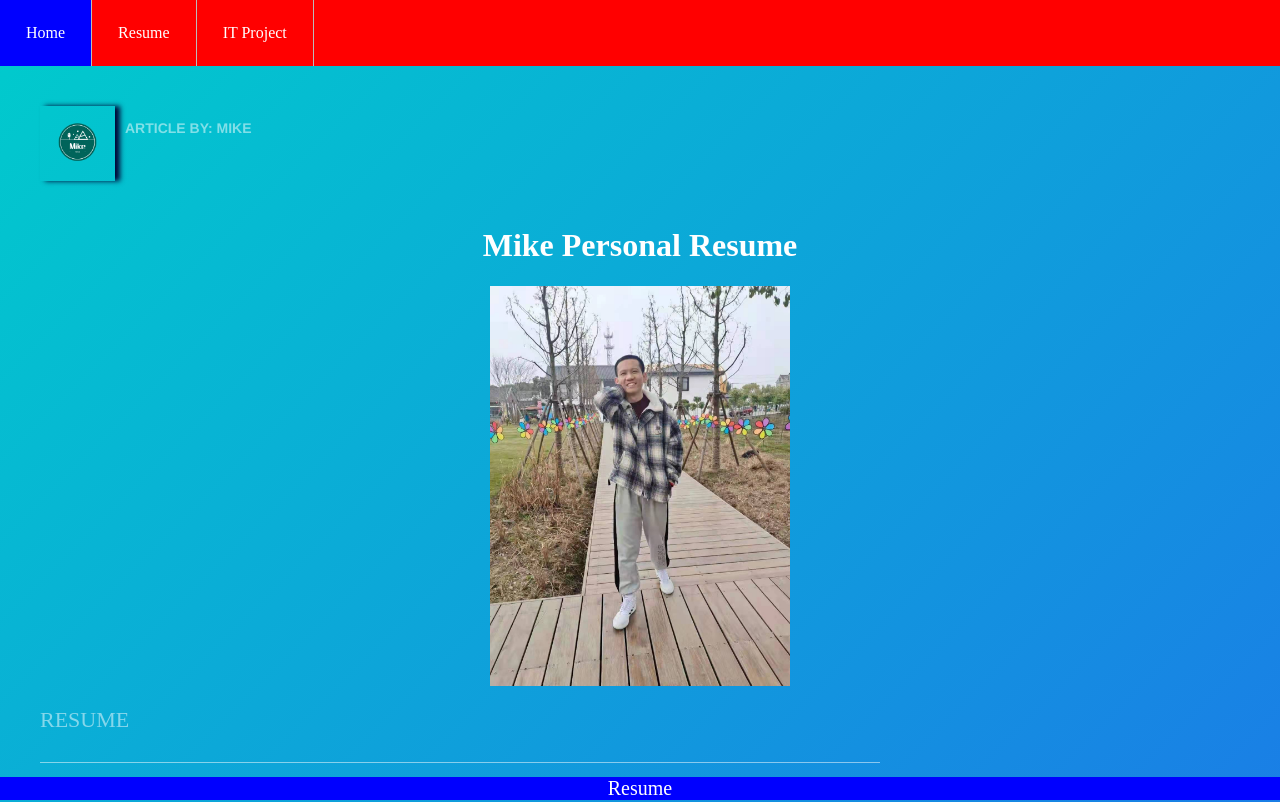
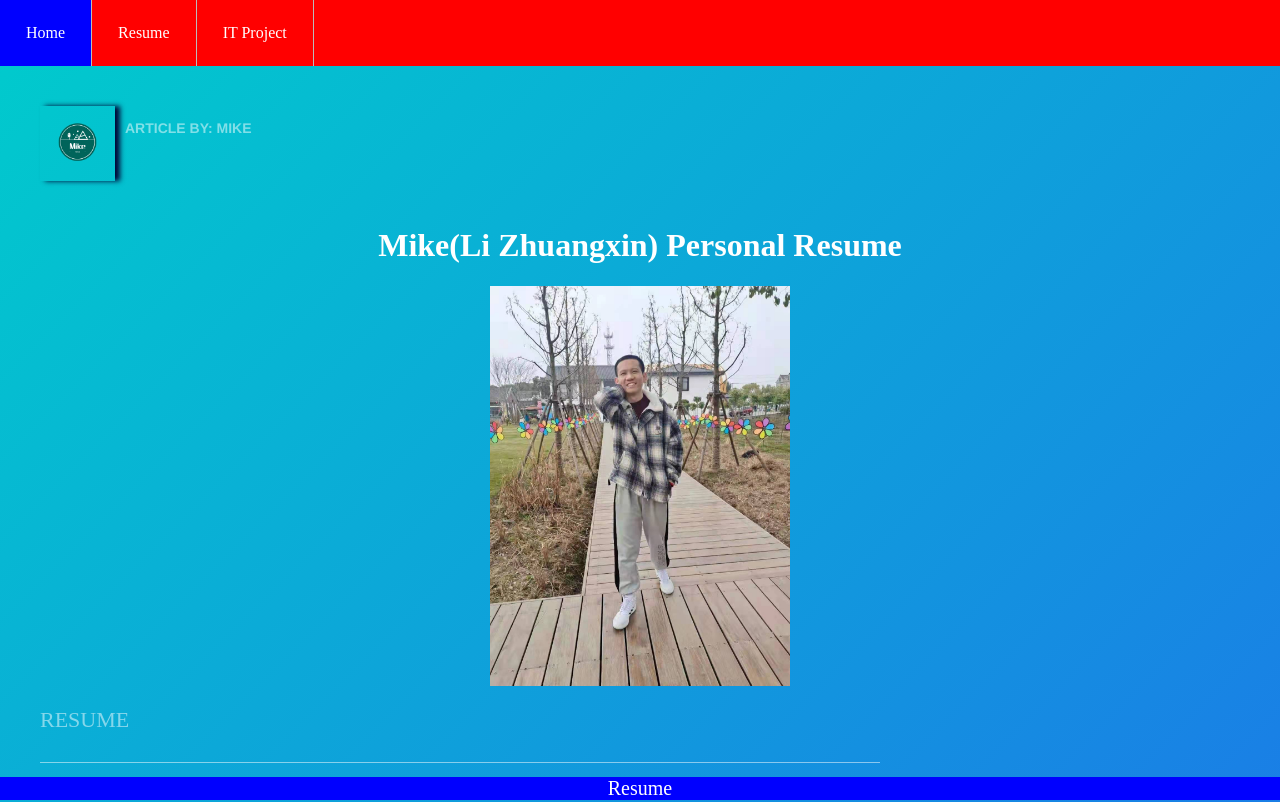
Before and after one commit to 200261www/CV, a plain HTML site: page Resume.html in a window 1280 px wide. Shown: the top 802 px of the page. Drawn offline with Linux system fonts and the light colour scheme.

Commit message:
Update Resume.html

```diff
--- a/Resume.html
+++ b/Resume.html
@@ -29,7 +29,7 @@
 <img src='image/ww.png' class='writer-img'><!-- this is Logo -->
 <h3 class='byline'>Article By: Mike</h3>
 <header>
-	<h1>Mike Personal Resume</h1>
+	<h1>Mike(Li Zhuangxin) Personal Resume</h1>
 	</header>
 <div align="center">
   <img
```
